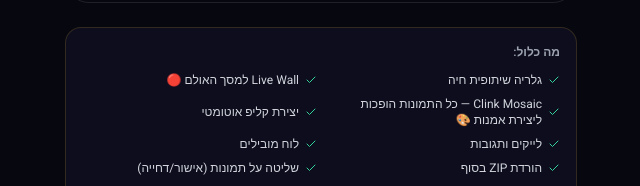
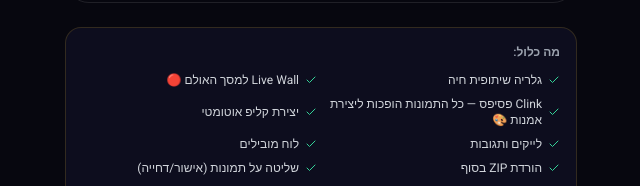
Before and after one commit to orishushan207/clink, a Next.js app: page /checkout in a window 1280 px wide. Shown: the part 952-1138 px from the top of the page, without its empty margins (319-959 px from the left). Built offline with nearby package versions, Linux system fonts and the light colour scheme.

Commit message:
Replace 'Clink Mosaic' with 'Clink פסיפס' throughout UI

```diff
--- a/app/admin/event/[eventId]/page.tsx
+++ b/app/admin/event/[eventId]/page.tsx
@@ -891,7 +891,7 @@ export default function AdminDashboardPage() {
           </div>
         )}
 
-        {/* Clink Mosaic — collapsible section */}
+        {/* Clink פסיפס — collapsible section */}
         <div className="bg-party-surface border border-party-border rounded-2xl overflow-hidden">
           <button
             onClick={() => setMosaicOpen(v => !v)}
@@ -899,7 +899,7 @@ export default function AdminDashboardPage() {
           >
             <div className="flex items-center gap-2">
               <Grid3x3 className="h-4 w-4 text-purple-400" />
-              <span className="text-sm font-semibold text-white">🎨 Clink Mosaic</span>
+              <span className="text-sm font-semibold text-white">🎨 Clink פסיפס</span>
               <span className="text-xs text-gray-500 bg-party-surface2 px-2 py-0.5 rounded-full border border-party-border">
                 {media.filter(m => m.status === "approved" && m.media_type !== "video").length} תמונות
               </span>
@@ -915,7 +915,7 @@ export default function AdminDashboardPage() {
                 className="flex items-center justify-between w-full bg-purple-500/10 border border-purple-500/30 hover:bg-purple-500/20 hover:border-purple-500/50 rounded-xl p-3 transition-all group"
               >
                 <div>
-                  <p className="text-white font-bold text-sm">📺 הקרן Clink Mosaic</p>
+                  <p className="text-white font-bold text-sm">📺 הקרן Clink פסיפס</p>
                   <p className="text-gray-500 text-xs mt-0.5">פתח בטאב חדש — מתאים להקרנה על מסך גדול</p>
                 </div>
                 <span className="text-purple-400 text-xs font-medium group-hover:translate-x-[-2px] transition-transform">פתח ←</span>
--- a/app/checkout/page.tsx
+++ b/app/checkout/page.tsx
@@ -45,7 +45,7 @@ function savings(price: number, original: number) {
 const FEATURES = [
   "גלריה שיתופית חיה",
   "Live Wall למסך האולם 🔴",
-  "Clink Mosaic — כל התמונות הופכות ליצירת אמנות 🎨",
+  "Clink פסיפס — כל התמונות הופכות ליצירת אמנות 🎨",
   "יצירת קליפ אוטומטי",
   "לייקים ותגובות",
   "לוח מובילים",
--- a/app/page.tsx
+++ b/app/page.tsx
@@ -27,7 +27,7 @@ export default function LandingPage() {
           <div className="flex flex-col items-center mb-10 gap-2">
             <PicMeLogo size={80} textSize="text-3xl" />
             <p className="text-yellow-300 text-xs font-semibold tracking-wide text-center whitespace-nowrap mt-3">
-              גלריה שיתופית · Live Wall · Clink Mosaic · צ׳אט · ארכיון לנצח
+              גלריה שיתופית · Live Wall · Clink פסיפס · צ׳אט · ארכיון לנצח
             </p>
           </div>
 
@@ -65,7 +65,7 @@ export default function LandingPage() {
                 {[
                   "כל אורח מצלם — אתם מקבלים את כל הרגעים",
                   "Live Wall — גלריה חיה שכולם רואים ביחד בזמן אמת",
-                  "Clink Mosaic — כל התמונות שלכם יוצרות יצירת אמנות אחת",
+                  "Clink פסיפס — כל התמונות שלכם יוצרות יצירת אמנות אחת",
                   "צ׳אט קבוצתי ופרטי בין כל האורחים",
                   "התראות על לייק, תגובה והודעה — ברגע",
                   "זיכרון אחד משותף לכל המוזמנים",
@@ -187,7 +187,7 @@ export default function LandingPage() {
                 "צ׳אט קבוצתי ופרטי בין כל האורחים",
                 "התראות בזמן אמת על לייק, תגובה והודעה",
                 "Live Wall — מצגת חיה שרצה על המסך באולם",
-                "Clink Mosaic — כל תמונות האורחים מרכיבות תמונה אחת מרהיבה",
+                "Clink פסיפס — כל תמונות האורחים מרכיבות תמונה אחת מרהיבה",
                 "חזרתם הביתה? ממשיכים לשתף ולצ׳וטט עם כל האורחים",
                 "גלריה שנשמרת לצמיתות, להורדה בכל עת",
               ].map(t => (
@@ -272,7 +272,7 @@ export default function LandingPage() {
             { icon: Tv2,      color: "text-cyan-400",   bg: "bg-cyan-500/10",   title: "Live Wall",          desc: "מצגת חיה — כל תמונה וסרטון מוקרנים לכולם בזמן אמת" },
             { icon: Film,     color: "text-yellow-400", bg: "bg-party-gold-light/10", title: "יצירת קליפ",         desc: "קליפ מהאירוע מכל התמונות והסרטונים שעלו" },
             { icon: Heart,    color: "text-rose-400",   bg: "bg-rose-500/10",   title: "לייקים ותגובות",     desc: "האורחים מגיבים ומלייקים — כולם מרגישים חלק" },
-            { icon: Grid3x3,  color: "text-purple-400", bg: "bg-purple-500/10", title: "Clink Mosaic",       desc: "כל תמונות האורחים מרכיבות יחד תמונה אחת מרהיבה" },
+            { icon: Grid3x3,  color: "text-purple-400", bg: "bg-purple-500/10", title: "Clink פסיפס",       desc: "כל תמונות האורחים מרכיבות יחד תמונה אחת מרהיבה" },
             { icon: Trophy,   color: "text-emerald-400",bg: "bg-emerald-500/10",title: "לוח מובילים",        desc: "מי צילם הכי הרבה? מי קיבל הכי הרבה לייקים?" },
             { icon: Download, color: "text-blue-400",   bg: "bg-blue-500/10",   title: "הורדת ZIP",          desc: "כל המדיה בקובץ אחד מסודר" },
             { icon: Users,    color: "text-orange-400", bg: "bg-orange-500/10", title: "לכל אירוע",          desc: "חתונות, מסיבות, בר/בת מצווה ועוד" },
@@ -300,7 +300,7 @@ export default function LandingPage() {
             <div>
               <div className="inline-flex items-center gap-2 bg-purple-500/15 border border-purple-500/30 rounded-full px-3 py-1 mb-4">
                 <Grid3x3 className="h-3.5 w-3.5 text-purple-400" />
-                <span className="text-purple-300 text-sm font-bold">Clink Mosaic</span>
+                <span className="text-purple-300 text-sm font-bold">Clink פסיפס</span>
               </div>
               <h2 className="text-2xl sm:text-3xl font-black text-white leading-tight mb-3">
                 <span className="text-purple-300">יצירת אמנות</span> מהאירוע שלכם
--- a/components/BottomNav.tsx
+++ b/components/BottomNav.tsx
@@ -180,7 +180,7 @@ export default function BottomNav({
               >
                 <Grid3x3 className="h-4 w-4 text-purple-400 flex-shrink-0" />
                 <div>
-                  <p className="text-white text-xs font-semibold">Clink Mosaic 🎨</p>
+                  <p className="text-white text-xs font-semibold">Clink פסיפס 🎨</p>
                   <p className="text-gray-500 text-[10px]">פסיפס האירוע</p>
                 </div>
               </Link>
--- a/components/FAQSection.tsx
+++ b/components/FAQSection.tsx
@@ -18,8 +18,8 @@ const FAQS = [
     a: "Live Wall היא מצגת חיה שמוקרנת על המסך הגדול באולם. כל תמונה שאורח מעלה מופיעה תוך שניות על הסקרין — עם שמו והכיתוב. זה יוצר אנרגיה מטורפת ומעלה את כמות התמונות שהאורחים מעלים.",
   },
   {
-    q: "מה זה Clink Mosaic?",
-    a: "Clink Mosaic הוא פיצ׳ר בלעדי שהופך את כל תמונות האורחים ליצירת אמנות אחת — פורטרט שלכם, תמונה משפחתית או כל תמונה שתבחרו, הופכת לפסיפס המורכב מכל התמונות של האורחים.",
+    q: "מה זה Clink פסיפס?",
+    a: "Clink פסיפס הוא פיצ׳ר בלעדי שהופך את כל תמונות האורחים ליצירת אמנות אחת — פורטרט שלכם, תמונה משפחתית או כל תמונה שתבחרו, הופכת לפסיפס המורכב מכל התמונות של האורחים.",
   },
   {
     q: "כמה אורחים יכולים להשתתף?",
@@ -51,7 +51,7 @@ const FAQS = [
   },
   {
     q: "האם אפשר שתנהלו לנו את הכל מרחוק?",
-    a: "בהחלט. אם אתם מעדיפים שלא להתעסק בשום דבר טכני, אנחנו נדאג לכל — הגדרת האירוע, עיצוב הגלריה, הפעלת ה-Live Wall וה-Clink Mosaic, וניהול שוטף לאורך כל האירוע. אתם נהנים, אנחנו מטפלים בכל השאר.",
+    a: "בהחלט. אם אתם מעדיפים שלא להתעסק בשום דבר טכני, אנחנו נדאג לכל — הגדרת האירוע, עיצוב הגלריה, הפעלת ה-Live Wall וה-Clink פסיפס, וניהול שוטף לאורך כל האירוע. אתם נהנים, אנחנו מטפלים בכל השאר.",
   },
 ];
 
--- a/components/MosaicCreator.tsx
+++ b/components/MosaicCreator.tsx
@@ -210,7 +210,7 @@ export default function MosaicCreator({ media, eventId, adminToken }: MosaicCrea
   return (
     <div className="space-y-5" dir="rtl">
       <div className="bg-party-surface border border-party-border rounded-2xl p-4 space-y-1">
-        <h3 className="text-white font-bold text-base">🎨 Clink Mosaic</h3>
+        <h3 className="text-white font-bold text-base">🎨 Clink פסיפס</h3>
         <p className="text-gray-400 text-sm">
           בחר תמונת יעד (למשל: הזוג) ו-{imageMedia.length} תמונות האורחים יסדרו את עצמן כפסיפס שיוצר אותה.
         </p>
--- a/components/MosaicWall.tsx
+++ b/components/MosaicWall.tsx
@@ -221,7 +221,7 @@ export default function MosaicWall({ event, isAdmin, adminToken }: MosaicWallPro
         <div className="flex items-center gap-3 mb-2">
           <Grid3x3 className="h-8 w-8 text-purple-400" />
           <div>
-            <h1 className="text-white text-2xl font-black">Clink Mosaic</h1>
+            <h1 className="text-white text-2xl font-black">Clink פסיפס</h1>
             <p className="text-gray-500 text-sm">{event.name}</p>
           </div>
         </div>
@@ -326,14 +326,14 @@ export default function MosaicWall({ event, isAdmin, adminToken }: MosaicWallPro
       {/* eslint-disable-next-line @next/next/no-img-element */}
       <img
         src={resultUrl}
-        alt="Clink Mosaic"
+        alt="Clink פסיפס"
         className="w-full h-full object-contain"
       />
 
       {/* Event name watermark */}
       <div className="absolute bottom-6 left-1/2 -translate-x-1/2 flex items-center gap-2 bg-black/50 backdrop-blur-sm px-4 py-2 rounded-full border border-white/10">
         <Grid3x3 className="h-4 w-4 text-purple-400" />
-        <span className="text-white/70 text-sm font-semibold">Clink Mosaic · {event.name}</span>
+        <span className="text-white/70 text-sm font-semibold">Clink פסיפס · {event.name}</span>
       </div>
 
       {/* Controls overlay — appears on mouse move */}
```
